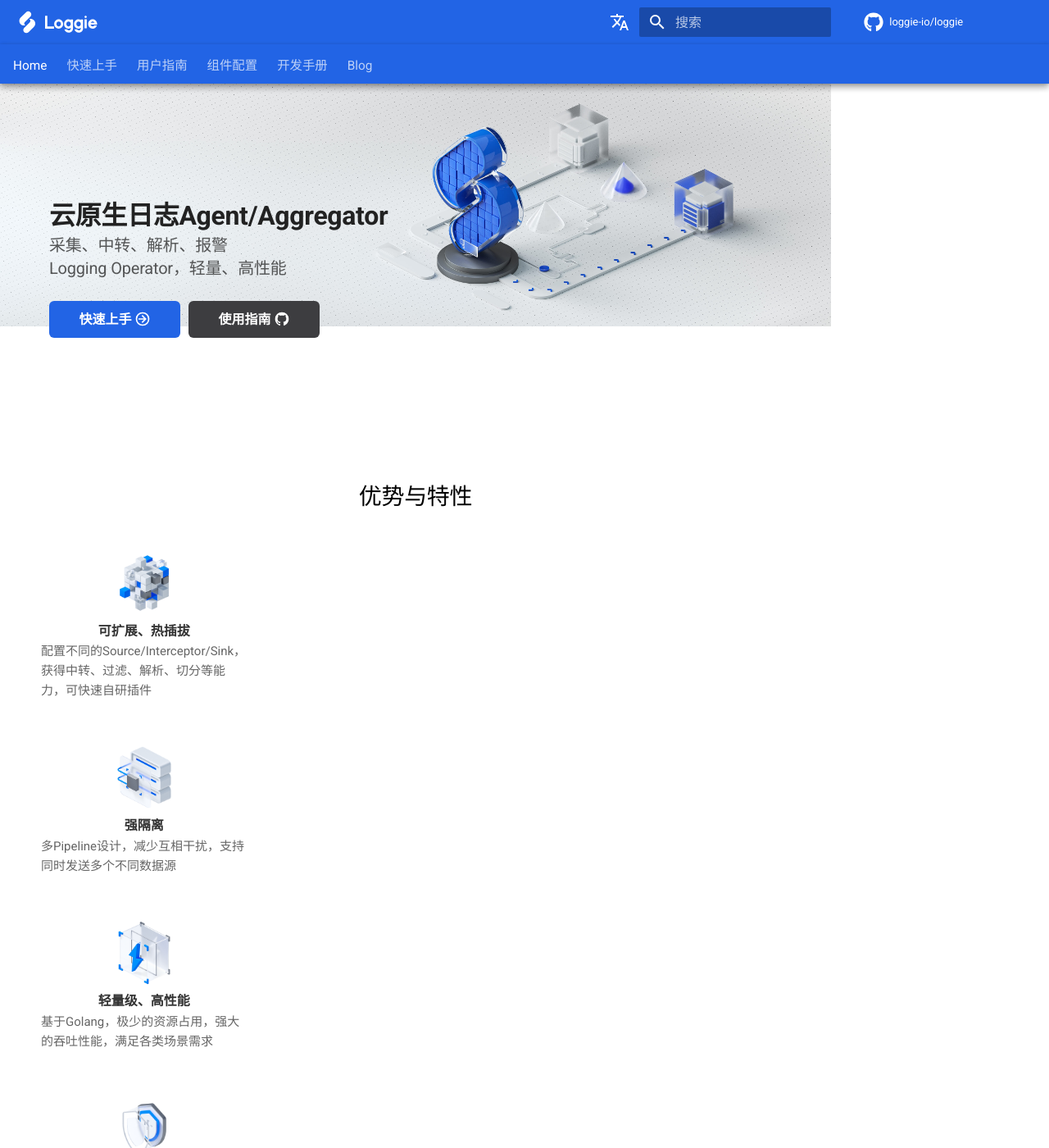
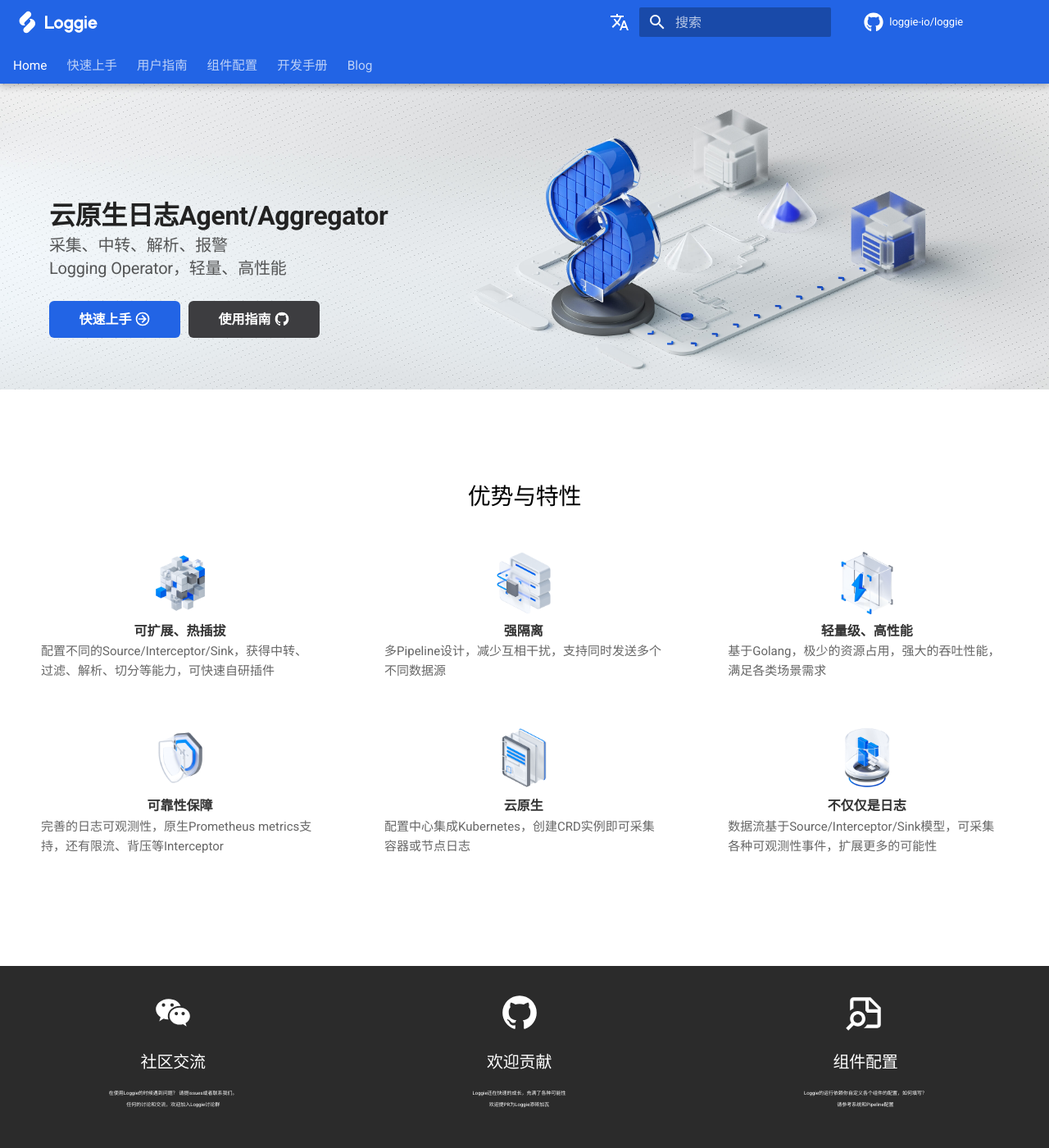
Before and after one commit to loggie-io/docs, an MkDocs documentation site: the page built from docs/index.md, in a window 1280 px wide and 1400 px high. Shown: the whole window at 82% size. Built offline with MkDocs 1.6.1 and Material for MkDocs 9.7.7, drawn with Linux system fonts in a browser that asks for light colours; some web fonts are replaced; comment, search, counter and statistics services are not loaded; the version menu is left out.

Commit message:
upgrade material doc; add multi version (#166)
* Fix: update css for material upgrade
* Feat: update ci.yml

```diff
--- a/docs/stylesheets/extra.css
+++ b/docs/stylesheets/extra.css
@@ -29,9 +29,9 @@
   margin-top: 50px;
 }
 
-.md-tabs {
+/* .md-tabs {
   box-shadow: 0 0 0.2rem rgb(0 0 0 / 10%), 0 0.2rem 0.4rem rgb(0 0 0 / 20%);
-}
+} */
 
 .md-nav__item--nested>.md-nav__link, .md-nav__item a {
   color: var(--nav-item-color);
@@ -53,9 +53,13 @@
   border-right: 1px solid #ebedf1;
 }
 
+.md-nav__item--section>.md-nav__link[for] {
+  color: #000;
+}
+
 .md-nav__item--nested > .md-nav__link{
   font-size: 0.8rem;
-  font-weight: 500;
+  font-weight: 600;
 }
 
 .md-sidebar--primary .md-nav__item .md-nav__link--active {
@@ -77,12 +81,6 @@
 .md-grid .md-typeset {
   padding-left: 3rem;
 }
-
-/* @media screen and (min-width: 76.25em) {
-  .md-sidebar--primary:not([hidden])~.md-content>.md-content__inner{
-    margin-left: 1.6rem;
-  }
-} */
 
 .md-tabs__link {
   font-weight: 450;
--- a/mkdocs.yml
+++ b/mkdocs.yml
@@ -32,6 +32,7 @@ theme:
     - navigation.tracking
     - navigation.tabs.sticky
     - navigation.top
+    - content.code.copy
 
   # palette:
   #   - scheme: default
@@ -88,6 +89,9 @@ markdown_extensions:
 copyright: Copyright &copy; 2022 Loggie.io
 
 extra:
+  version:
+    provider: mike
+
   social:
     - icon: fontawesome/brands/github
       link: https://github.com/loggie-io
--- a/overrides/assets/stylesheets/home.css
+++ b/overrides/assets/stylesheets/home.css
@@ -19,15 +19,14 @@
   display: none;
 }
 
-@media screen and (min-width: 60em) {
-  .md-sidebar--secondary {
-    display: none;
-  }
+.md-sidebar--primary {
+  display: none !important;
 }
-@media screen and (min-width: 76.25em) {
-  .md-sidebar--primary {
-    display: none;
-  }
+.md-sidebar--secondary {
+  display: none !important;
+}
+.md-content__inner {
+  margin-right: 0 !important;
 }
 
 @keyframes continuousgradient {
@@ -247,7 +246,7 @@ body {
 }
 
 .features-container ul{
-  display: flex;
+  display: flex !important;
   flex-wrap: wrap;
   margin: 0 auto;
 }
```
Also changed, not shown: 1 other file.
